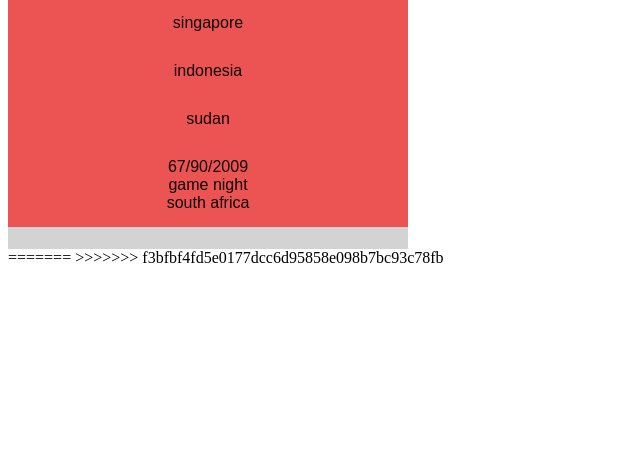
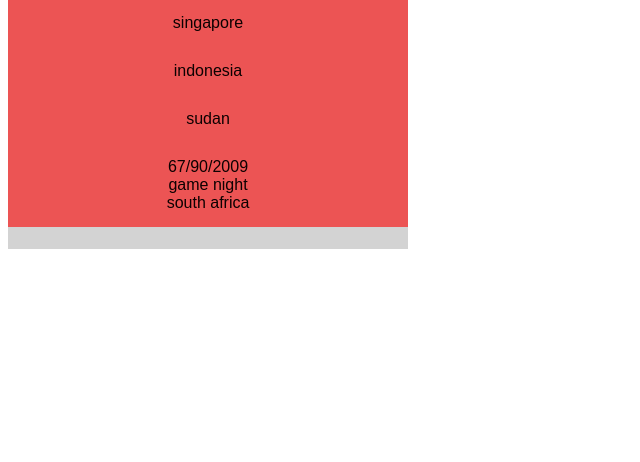
Before and after one commit to AndrewidRizk/CSHub-Hack, a Flask app: template templates/main.html in a window 1280 px wide. Shown: the part 552-1014 px from the top of the page, without its empty margins (0-640 px from the left). Run offline with Flask 2, Linux system fonts and the light colour scheme; the template is opened without the code that fills it, so the values that code supplies are empty; a map, chart or similar area stays blank; some libraries are stand-ins or nearby versions.

Commit message:
Resolved conflict + added scroll

```diff
--- a/templates/main.html
+++ b/templates/main.html
@@ -121,13 +121,10 @@
             });
         }
 
-<<<<<<< HEAD
         google.maps.event.addDomListener(window, 'load', initialize)
 </script>
 
 </html>
-=======
->>>>>>> f3bfbf4fd5e0177dcc6d95858e098b7bc93c78fb
 
 <style>
     .scrol-bg{
```
